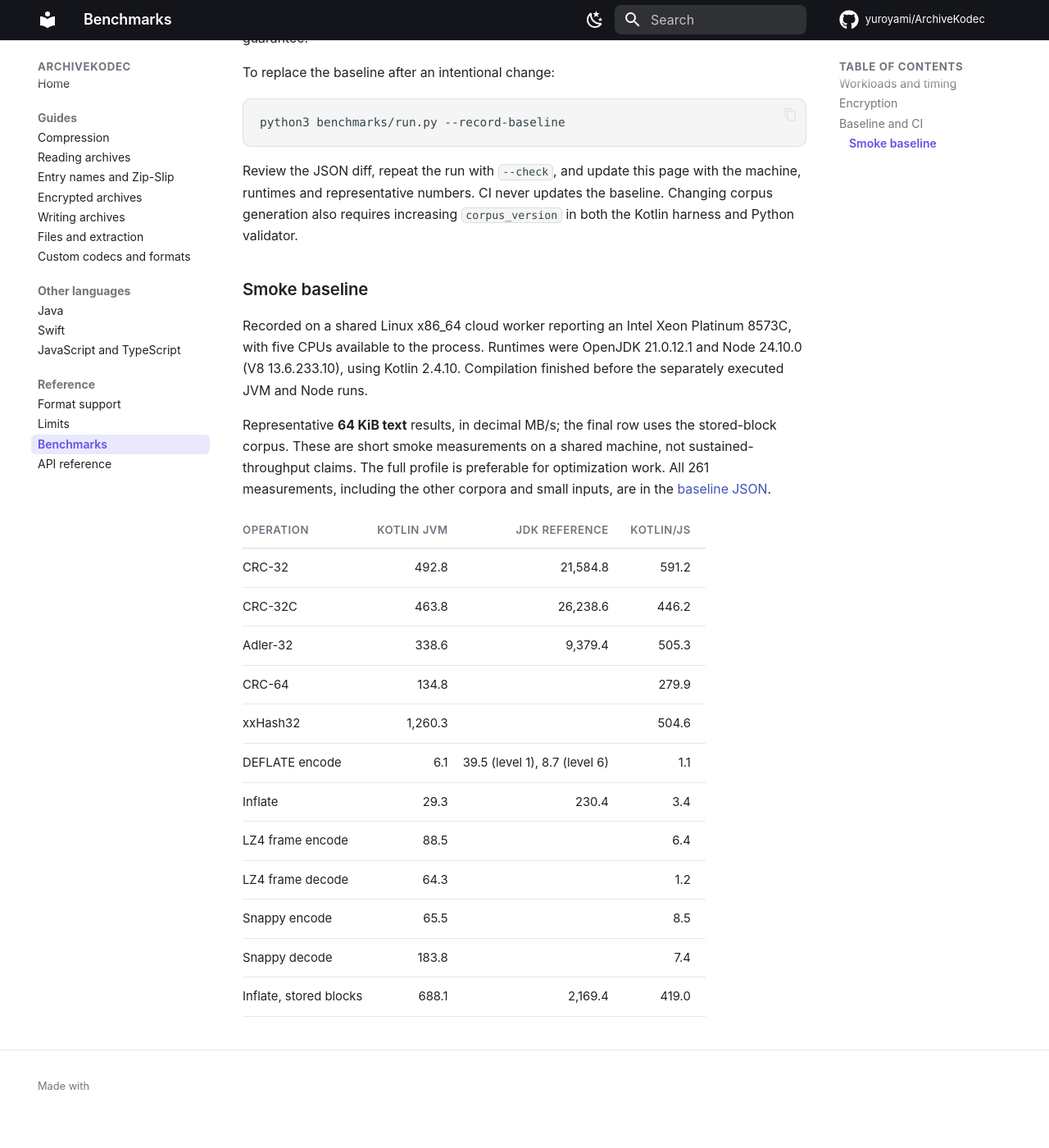
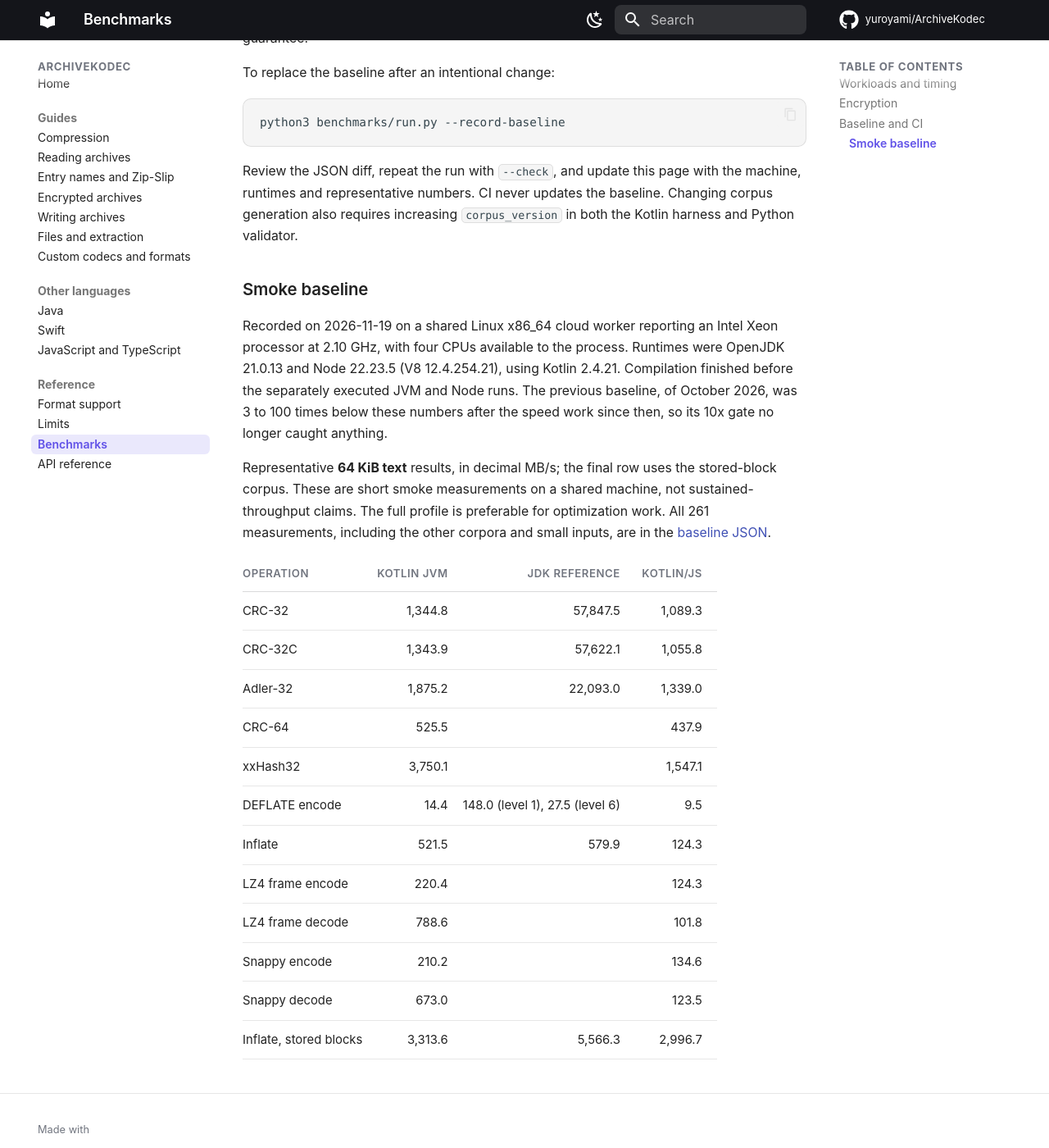
Before and after one commit to yuroyami/ArchiveKodec, an MkDocs documentation site: the page built from docs/benchmarks.md, in a window 1280 px wide and 1400 px high, scrolled down 2469 px. Shown: the whole window at 82% size. Built offline with MkDocs 1.6.1 and Material for MkDocs 9.7.7, drawn with Linux system fonts in a browser that asks for light colours; comment, search, counter and statistics services are not loaded; before the commit the page ends 3817 px from its top, so only the background shows below that.

Commit message:
bench: record a new smoke baseline
The October baseline was 3 to 100 times below current speed, so the 10x gate
caught nothing. Refs #154

Co-Authored-By: Claude Opus 5.5 <noreply@anthropic.com>
Claude-Session: https://claude.ai/code/session_01Ax6mfK96GncwLctL6vsTUn

```diff
--- a/docs/benchmarks.md
+++ b/docs/benchmarks.md
@@ -107,10 +107,12 @@ Kotlin harness and Python validator.
 
 ### Smoke baseline
 
-Recorded on a shared Linux x86_64 cloud worker reporting an Intel Xeon Platinum
-8573C, with five CPUs available to the process. Runtimes were OpenJDK
-21.0.12.1 and Node 24.10.0 (V8 13.6.233.10), using Kotlin 2.4.10. Compilation
-finished before the separately executed JVM and Node runs.
+Recorded on 2026-11-19 on a shared Linux x86_64 cloud worker reporting an Intel Xeon
+processor at 2.10 GHz, with four CPUs available to the process. Runtimes were OpenJDK
+21.0.13 and Node 22.23.5 (V8 12.4.254.21), using Kotlin 2.4.21. Compilation finished before
+the separately executed JVM and Node runs. The previous baseline, of October 2026, was 3 to
+100 times below these numbers after the speed work since then, so its 10x gate no longer
+caught anything.
 
 Representative **64 KiB text** results, in decimal MB/s; the final row uses the
 stored-block corpus. These are short smoke measurements on a shared machine,
@@ -120,15 +122,15 @@ the [baseline JSON](https://github.com/yuroyami/ArchiveKodec/blob/main/benchmark
 
 | Operation | Kotlin JVM | JDK reference | Kotlin/JS |
 |---|---:|---:|---:|
-| CRC-32 | 492.8 | 21,584.8 | 591.2 |
-| CRC-32C | 463.8 | 26,238.6 | 446.2 |
-| Adler-32 | 338.6 | 9,379.4 | 505.3 |
-| CRC-64 | 134.8 |  | 279.9 |
-| xxHash32 | 1,260.3 |  | 504.6 |
-| DEFLATE encode | 6.1 | 39.5 (level 1), 8.7 (level 6) | 1.1 |
-| Inflate | 29.3 | 230.4 | 3.4 |
-| LZ4 frame encode | 88.5 |  | 6.4 |
-| LZ4 frame decode | 64.3 |  | 1.2 |
-| Snappy encode | 65.5 |  | 8.5 |
-| Snappy decode | 183.8 |  | 7.4 |
-| Inflate, stored blocks | 688.1 | 2,169.4 | 419.0 |
+| CRC-32 | 1,344.8 | 57,847.5 | 1,089.3 |
+| CRC-32C | 1,343.9 | 57,622.1 | 1,055.8 |
+| Adler-32 | 1,875.2 | 22,093.0 | 1,339.0 |
+| CRC-64 | 525.5 |  | 437.9 |
+| xxHash32 | 3,750.1 |  | 1,547.1 |
+| DEFLATE encode | 14.4 | 148.0 (level 1), 27.5 (level 6) | 9.5 |
+| Inflate | 521.5 | 579.9 | 124.3 |
+| LZ4 frame encode | 220.4 |  | 124.3 |
+| LZ4 frame decode | 788.6 |  | 101.8 |
+| Snappy encode | 210.2 |  | 134.6 |
+| Snappy decode | 673.0 |  | 123.5 |
+| Inflate, stored blocks | 3,313.6 | 5,566.3 | 2,996.7 |
```
Also changed, not shown: 1 other file.
